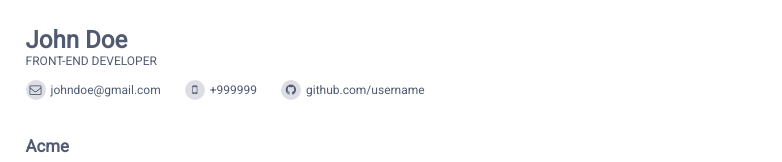
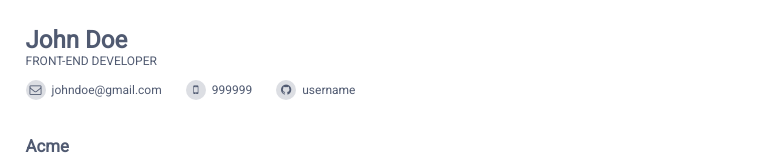
Before and after one commit to iassia/resume-generator, a Nuxt app: page / in a window 1280 px wide. Shown: the top 162 px of the page, without its empty margins (0-782 px from the left). Built offline with nearby package versions, Linux system fonts and the light colour scheme.

Commit message:
refactor(profile): Create user profile component

```diff
--- /dev/null
+++ b/components/BaseProfile.vue
@@ -0,0 +1,53 @@
+<template>
+  <div class="profile">
+    <h1 class="profile__title">{{ name }}</h1>
+    <p class="profile__role">{{ title }}</p>
+    <base-profile-link :value="email" type="email" />
+    <base-profile-link :value="phone" type="phone" />
+    <base-profile-link :value="github" type="github" />
+  </div>
+</template>
+
+<script>
+import BaseProfileLink from '@/components/BaseProfileLink'
+
+export default {
+  components: {
+    BaseProfileLink
+  },
+  props: {
+    name: {
+      type: String,
+      required: true
+    },
+    title: {
+      type: String,
+      default: ''
+    },
+    phone: {
+      type: Number,
+      default: 0
+    },
+    email: {
+      type: String,
+      required: true,
+      validator(email) {
+        const isEmail = /^(([^<>()[\]\\.,;:\s@"]+(\.[^<>()[\]\\.,;:\s@"]+)*)|(".+"))@((\[[0-9]{1,3}\.[0-9]{1,3}\.[0-9]{1,3}\.[0-9]{1,3}\])|(([a-zA-Z\-0-9]+\.)+[a-zA-Z]{2,}))$/
+        return isEmail.test(String(email).toLowerCase())
+      }
+    },
+    github: {
+      type: String,
+      default: ''
+    }
+  }
+}
+</script>
+
+<style lang="scss" scoped>
+.profile {
+  &__role {
+    text-transform: uppercase;
+  }
+}
+</style>
--- /dev/null
+++ b/components/BaseProfileLink.vue
@@ -0,0 +1,69 @@
+<template>
+  <a class="profile__link" :href="link">
+    <i :class="icon"></i>
+    {{ value }}
+  </a>
+</template>
+
+<script>
+const CONFIG = {
+  phone: {
+    prefix: 'tel:',
+    icon: 'mobile-phone'
+  },
+  email: {
+    prefix: 'mailto:',
+    icon: 'envelope-o'
+  },
+  github: {
+    prefix: 'https://github.com/',
+    icon: 'github'
+  }
+}
+
+export default {
+  props: {
+    type: {
+      type: String,
+      required: true
+    },
+    value: {
+      type: [String, Number],
+      required: true
+    }
+  },
+  computed: {
+    link() {
+      return `${CONFIG[this.type].prefix}${this.value}`
+    },
+    icon() {
+      return `fa fa-${CONFIG[this.type].icon}`
+    }
+  }
+}
+</script>
+
+<style lang="scss" scoped>
+.profile {
+  &__link {
+    text-decoration: none;
+    color: $main-color;
+    display: inline-flex;
+    align-items: center;
+    justify-content: center;
+    padding: 1rem 1rem 1rem 0;
+    margin-right: 1rem;
+
+    .fa {
+      display: inline-block;
+      width: 20px;
+      height: 20px;
+      border-radius: 20px;
+      line-height: 20px;
+      margin-right: 0.5rem;
+      text-align: center;
+      background-color: $light-gray;
+    }
+  }
+}
+</style>
--- a/pages/index.vue
+++ b/pages/index.vue
@@ -1,27 +1,7 @@
 <template>
   <div class="container">
     <div>
-      <div class="profile">
-        <h1 class="profile__title">{{ profile.name }}</h1>
-        <p class="profile__role">{{ profile.title }}</p>
-        <a class="profile__link" :href="`mailto:${profile.email}`">
-          <i class="fa fa-envelope-o"></i>
-          {{ profile.email }}
-        </a>
-        <a class="profile__link" :href="`tel:${profile.phone}`">
-          <i class="fa fa-mobile-phone"></i>
-          +{{ profile.phone }}
-        </a>
-        <a
-          class="profile__link"
-          :href="`https://github.com/${profile.github}`"
-          target="_blank"
-        >
-          <i class="fa fa-github"></i>
-          github.com/{{ profile.github }}
-        </a>
-      </div>
-
+      <base-profile v-bind="profile" />
       <div
         v-for="experience in experiences"
         :key="experience.company"
@@ -87,7 +67,12 @@ import {
   languages
 } from '@/content/resume.yaml'
 
+import BaseProfile from '@/components/BaseProfile'
+
 export default {
+  components: {
+    BaseProfile
+  },
   data() {
     return {
       profile,
@@ -118,33 +103,6 @@ export default {
     display: inline-block;
     margin: 2px 4px 0 0;
     font-size: 0.8rem;
-  }
-}
-
-.profile {
-  &__link {
-    text-decoration: none;
-    color: $main-color;
-    display: inline-flex;
-    align-items: center;
-    justify-content: center;
-    padding: 1rem 1rem 1rem 0;
-    margin-right: 1rem;
-
-    .fa {
-      display: inline-block;
-      width: 20px;
-      height: 20px;
-      border-radius: 10px;
-      text-align: center;
-      line-height: 20px;
-      margin-right: 5px;
-      background-color: $light-gray;
-    }
-  }
-
-  &__role {
-    text-transform: uppercase;
   }
 }
 
```
